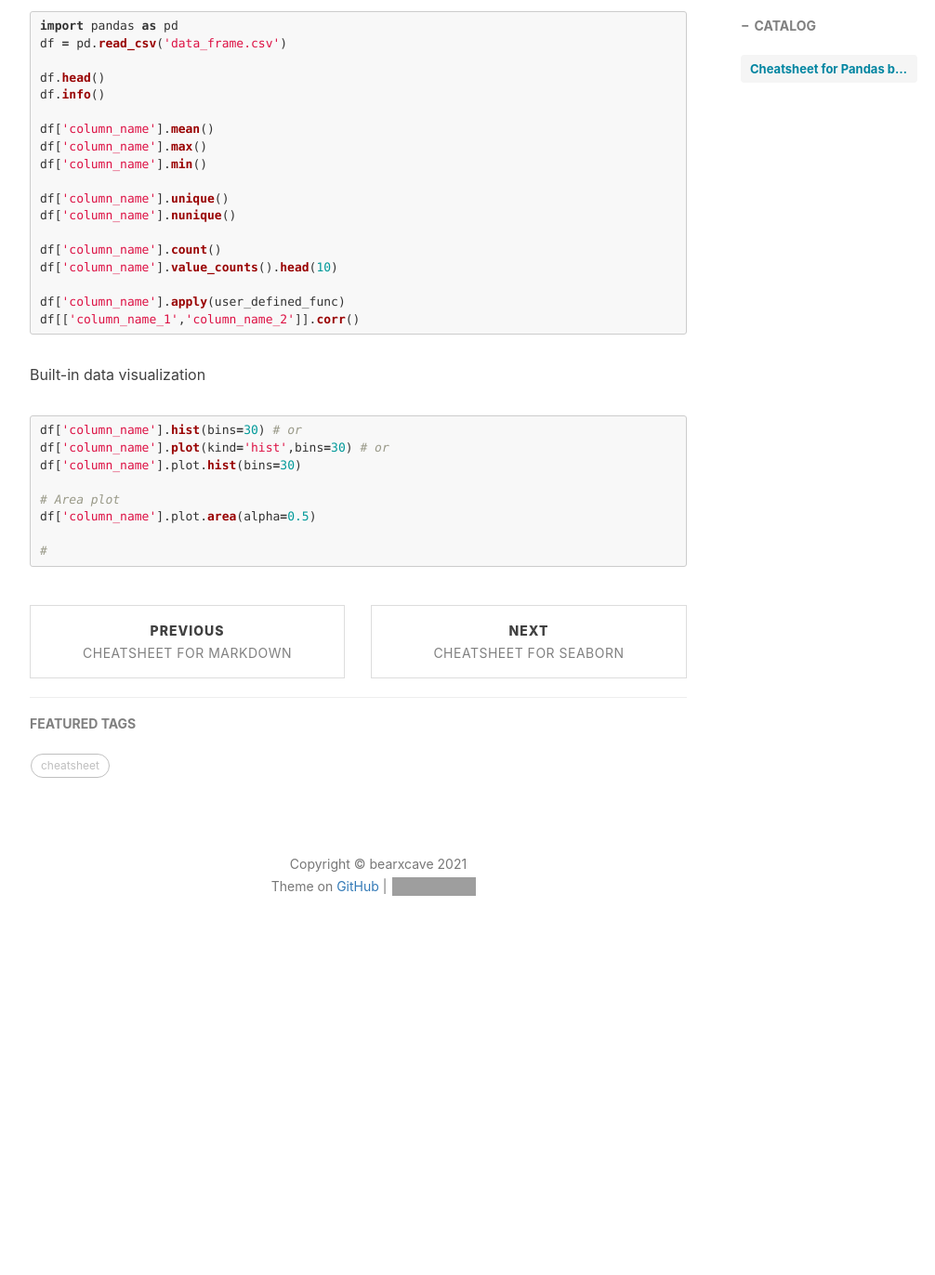
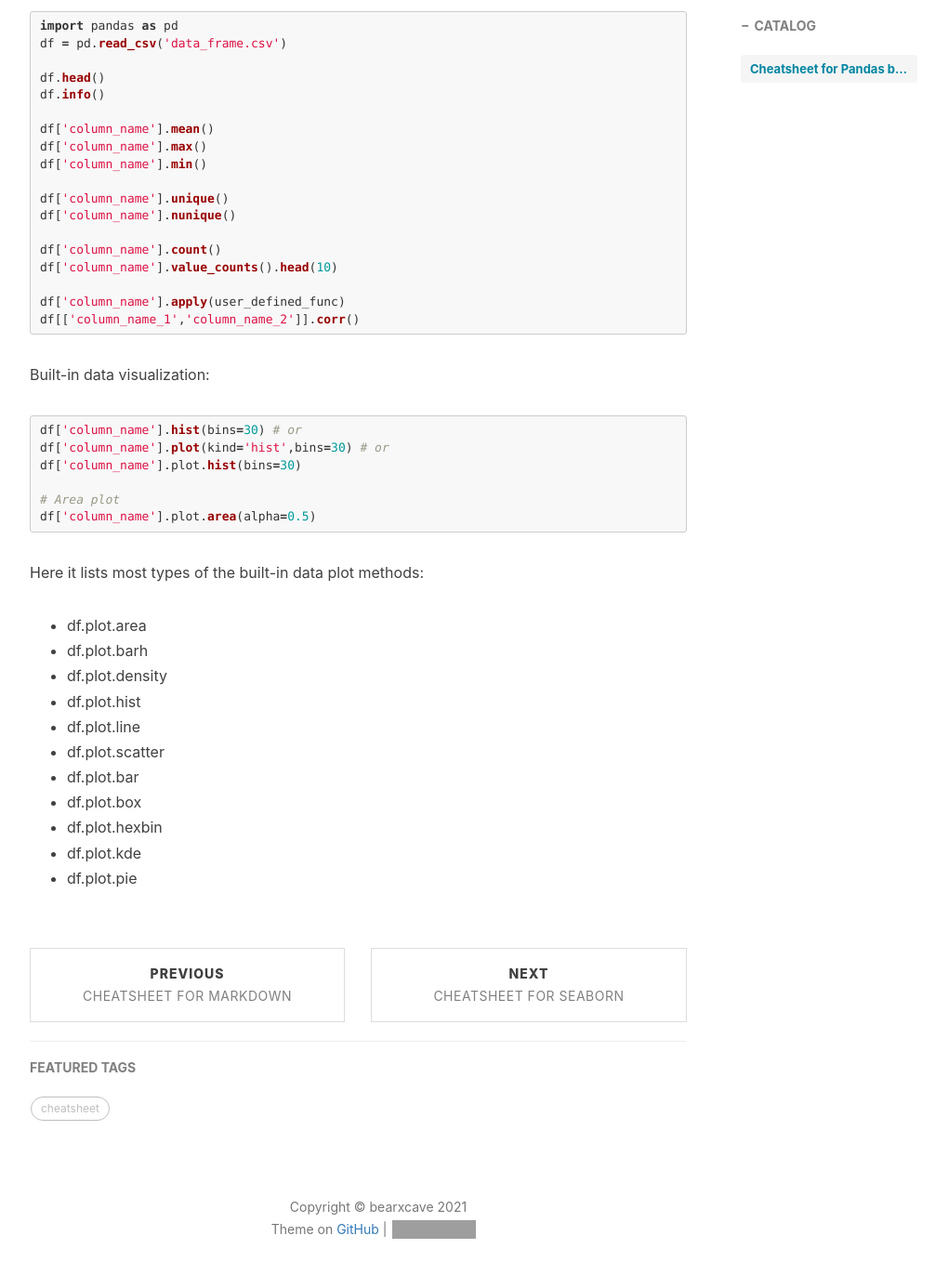
Before and after one commit to Bearxcave/Bearxcave.github.io, a Jekyll site: the page built from _posts/2021-02-20-cheatsheet-pandas.md, in a window 1280 px wide and 1400 px high, scrolled down 674 px. Shown: the top 1372 px of the window at 93% size, without its empty margins (233-1239 px from the left). Built offline with Jekyll 4.4.1, drawn with Linux system fonts in a browser that asks for light colours; nearby versions of some CDN libraries; comment, search, counter and statistics services are not loaded; before the commit the page ends 1704 px from its top, so only the background shows below that; grey boxes are pictures that could not be loaded.

Commit message:
Update 2021-02-20-cheatsheet-pandas.md

````diff
--- a/_posts/2021-02-20-cheatsheet-pandas.md
+++ b/_posts/2021-02-20-cheatsheet-pandas.md
@@ -34,7 +34,7 @@ df['column_name'].apply(user_defined_func)
 df[['column_name_1','column_name_2']].corr()
 ```
 
-Built-in data visualization
+Built-in data visualization:
 ```python
 df['column_name'].hist(bins=30) # or
 
@@ -45,6 +45,17 @@ df['column_name'].plot.hist(bins=30)
 # Area plot
 
 df['column_name'].plot.area(alpha=0.5)
+```
 
-#
-```
+Here it lists most types of the built-in data plot methods:
+- df.plot.area
+- df.plot.barh
+- df.plot.density
+- df.plot.hist
+- df.plot.line
+- df.plot.scatter
+- df.plot.bar
+- df.plot.box
+- df.plot.hexbin
+- df.plot.kde
+- df.plot.pie
````
